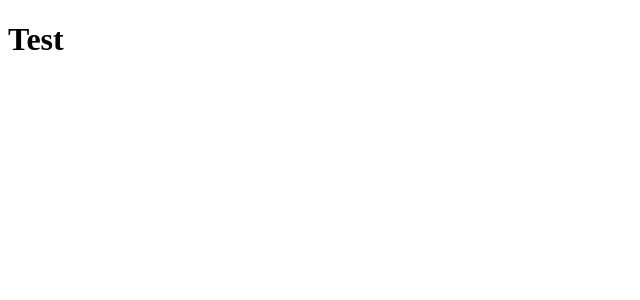
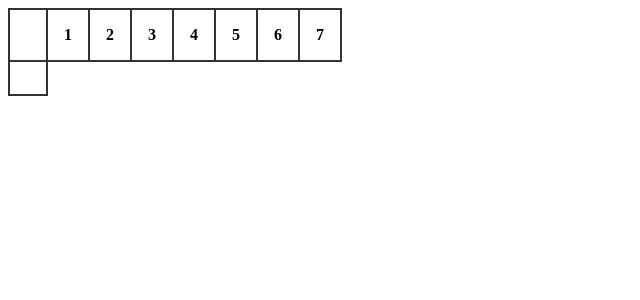
Before and after one commit to Bobor77/Rozvrh, a React (Create React App) app: page / in a window 1280 px wide. Shown: the top 300 px of the page, without its empty margins (0-640 px from the left). Built offline with nearby package versions, Linux system fonts and the light colour scheme.

Commit message:
basic layout

```diff
--- /dev/null
+++ b/src/App.css
@@ -0,0 +1,9 @@
+table {
+    border-collapse: collapse;
+}
+
+
+th, td {
+    border: solid 2px #333;
+    padding: 1em;
+}
--- a/src/App.jsx
+++ b/src/App.jsx
@@ -1,8 +1,32 @@
 import { render } from '@testing-library/react';
+// import { render } from '@testing-library/react';
 import React from 'react';
+import './App.css';
+import Day from './Day.jsx';
 
-function App() {
-    return <h1>Test</h1>
+class App extends React.Component {
+
+    render() {
+
+        const numbers = [1, 2, 3, 4, 5, 6, 7].map(number => (
+            <th>{number}</th>
+        ));;
+
+        return (
+            <table>
+                <thead>
+                    <tr>
+                        <th>&nbsp;</th>
+                        {numbers}
+                    </tr>
+                </thead>
+                <tbody>
+                    <Day/>
+                </tbody>
+            </table>
+        );
+    }
+
 }
 
 export default App;
--- /dev/null
+++ b/src/Day.jsx
@@ -0,0 +1,16 @@
+import React from 'react';
+import Subject from './Subject.jsx';
+
+class Day extends React.Component {
+
+    render() {
+        return (
+            <tr>
+                <Subject/>
+            </tr>
+        );
+    }
+
+}
+
+export default Day;
--- /dev/null
+++ b/src/Subject.jsx
@@ -0,0 +1,11 @@
+import React from 'react';
+
+class Subject extends React.Component {
+
+    render() {
+        return <td></td>
+    }
+
+}
+
+export default Subject;
```
